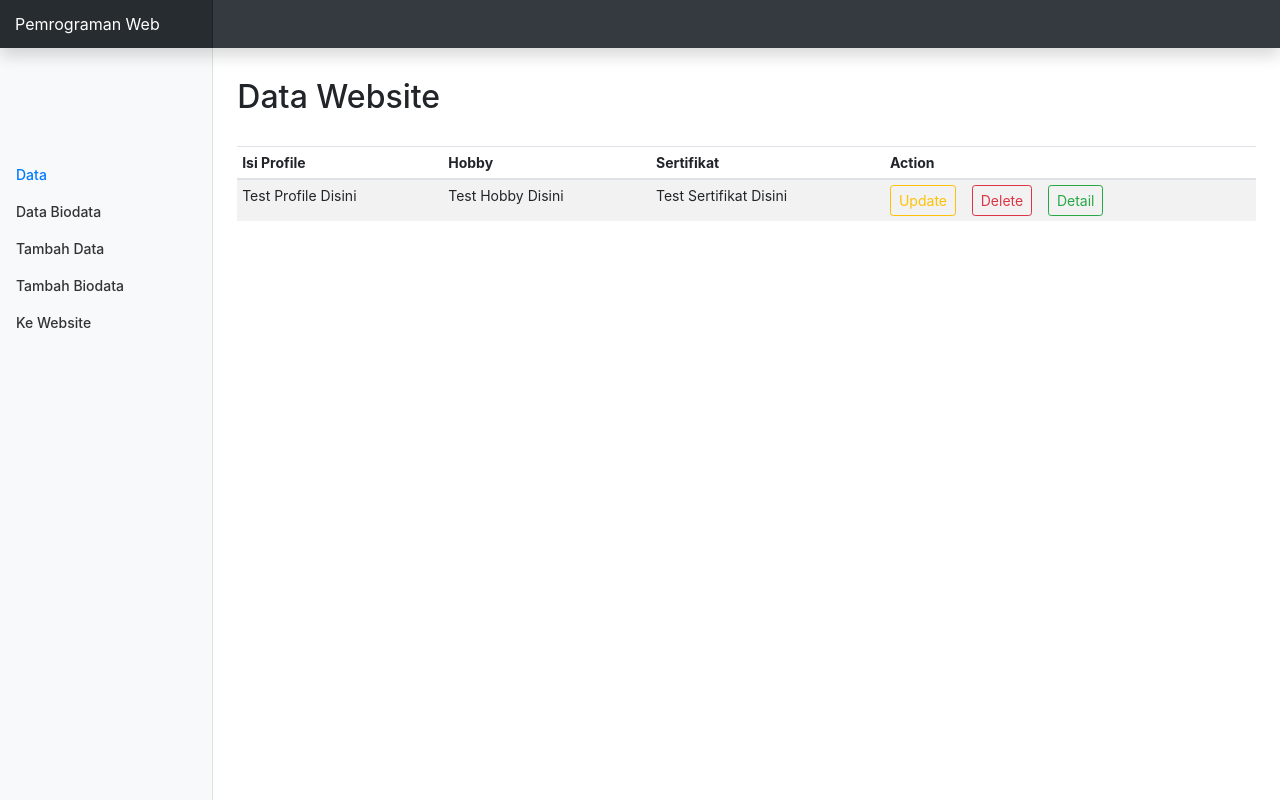
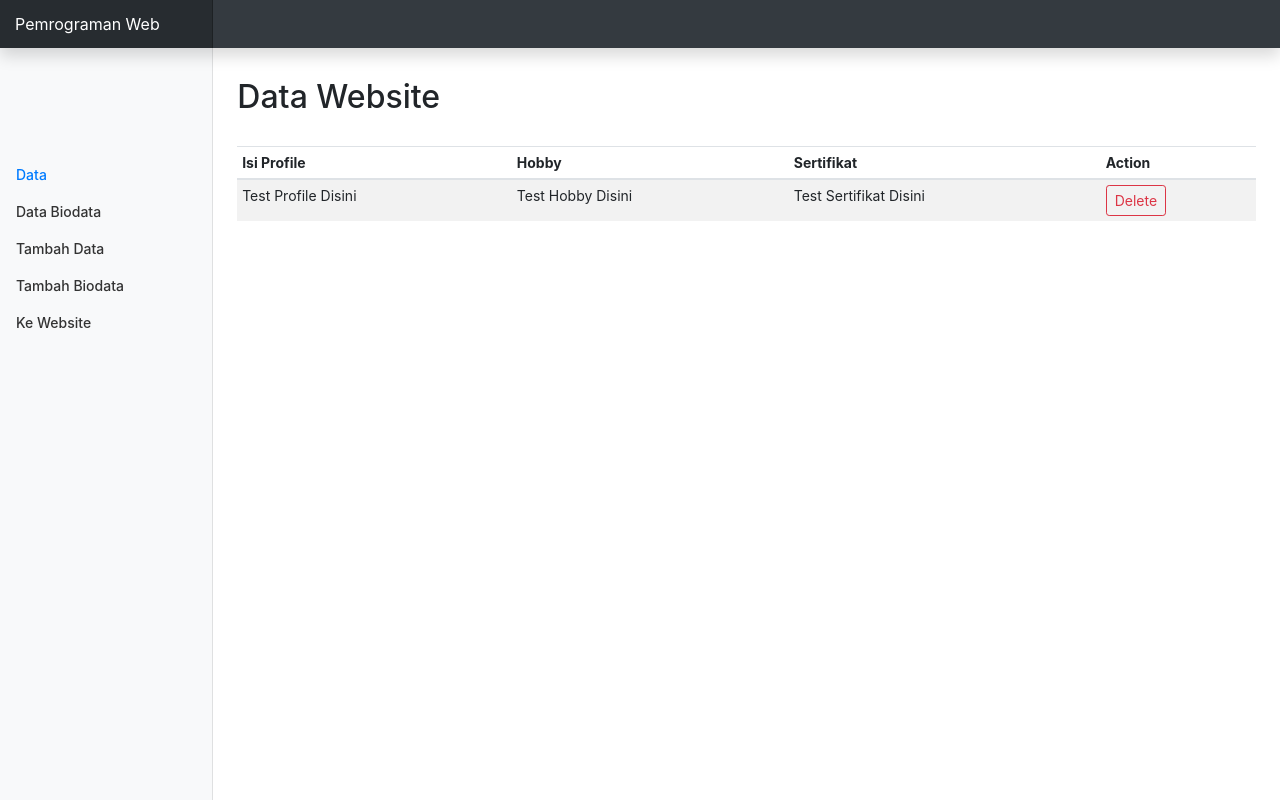
Before and after one commit to rayrahadii/Pemweb-Tugas5, a PHP site: page / in a window 1280 px wide. Run offline with PHP 8.4, Linux system fonts and the light colour scheme; data comes from the database, SQL or seed files in the repository.

Commit message:
Update index.php

```diff
--- a/index.php
+++ b/index.php
@@ -80,11 +80,7 @@
                     <td><?php echo $data['hobby'];  ?></td>
                     <td><?php echo $data['sertifikat'];  ?></td>
                     <td>
-                      <a href="<?php echo "update.php?isi_id=".$data['isi_id']; ?>" class="btn btn-outline-warning btn-sm"> Update</a>
-                      &nbsp;&nbsp;
                       <a href="<?php echo "delete.php?isi_id=".$data['isi_id']; ?>" class="btn btn-outline-danger btn-sm"> Delete</a>
-                      &nbsp;&nbsp;
-                      <a href="<?php echo "detail.php?isi_id=".$data['isi_id']; ?>" class="btn btn-outline-success btn-sm"> Detail</a>
                     </td>
                   </tr>
                  <?php endwhile ?>
```
